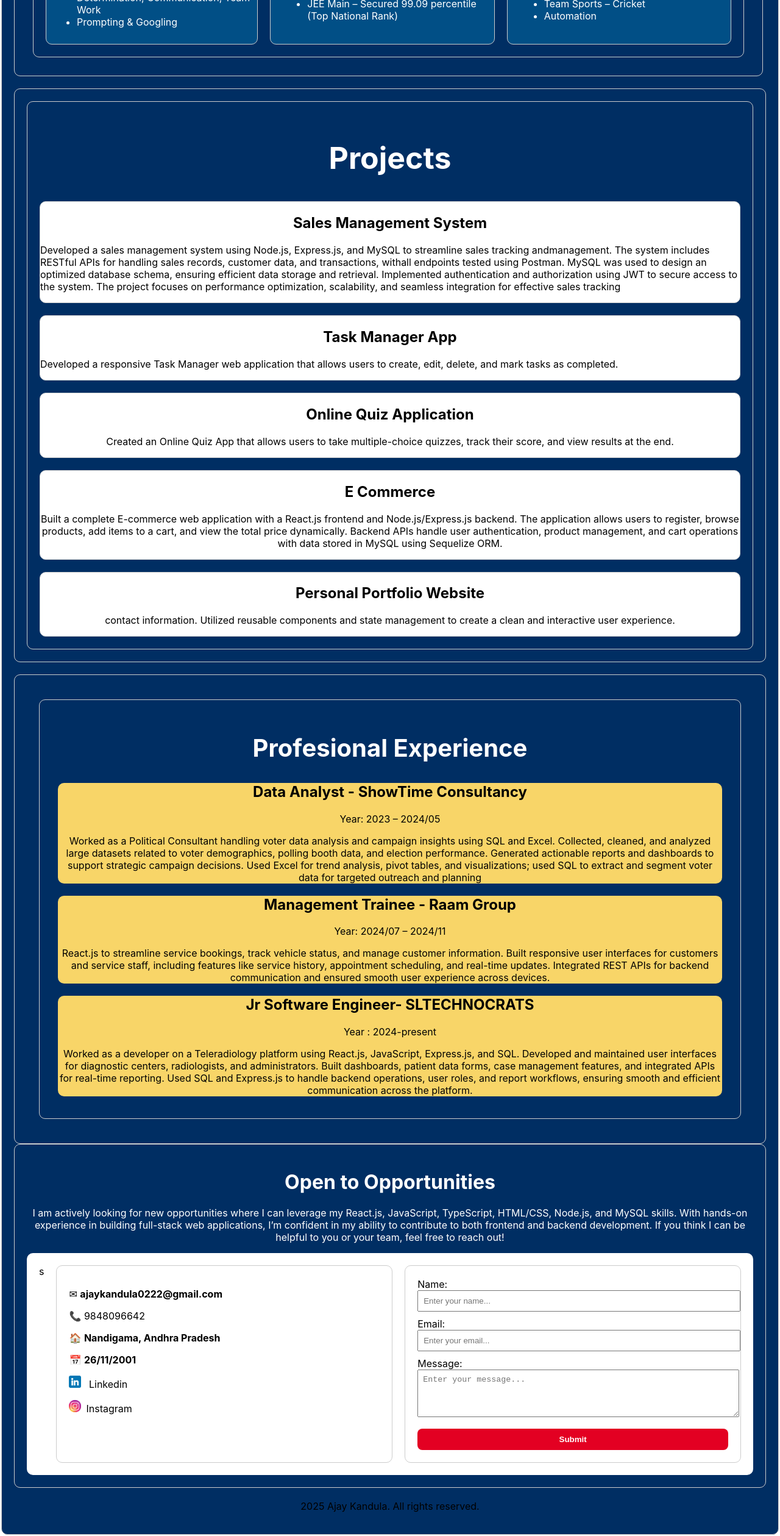
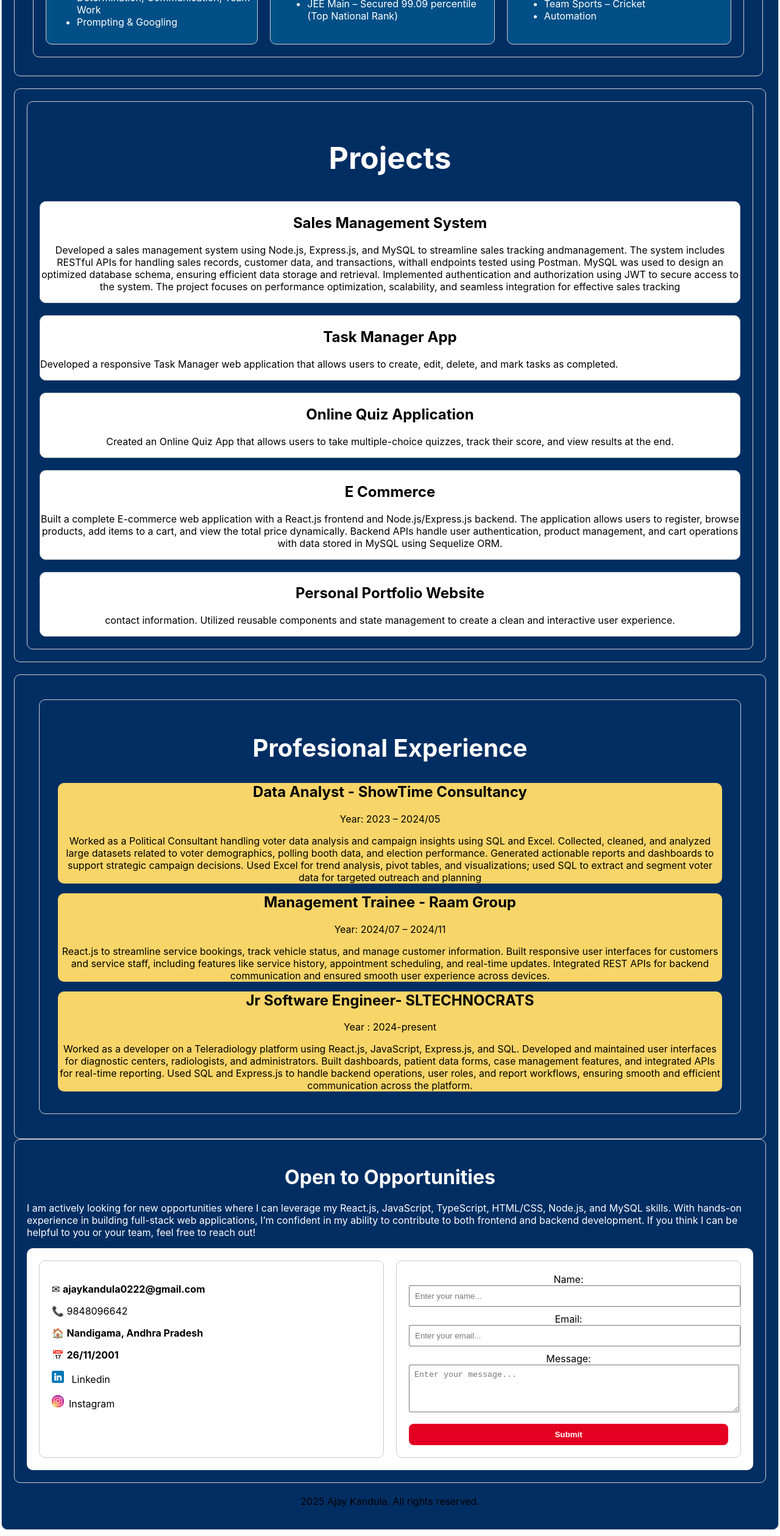
Before and after one commit to Ajay-kandula/Protfolio, a React (Create React App) app: page / in a window 1280 px wide. Shown: the part 1832-4351 px from the top of the page at 61% size. Built offline with nearby package versions, Linux system fonts and the light colour scheme.

Commit message:
"update"

```diff
--- a/src/Component/Contact.js
+++ b/src/Component/Contact.js
@@ -65,7 +65,7 @@ function Contact() {
                 }}>
                     Open to Opportunities
                 </h1>
-                <p style={{ textAlign: 'center', color: "white" }}>
+                <p style={{ color: "white" }}>
                     I am actively looking for new opportunities where I can leverage my React.js, JavaScript, TypeScript, HTML/CSS, Node.js, and MySQL skills. With hands-on experience in building full-stack web applications, I’m confident in my ability to contribute to both frontend and backend development. If you think I can be helpful to you or your team, feel free to reach out!
                 </p>
 
@@ -81,14 +81,14 @@ function Contact() {
     boxSizing: 'border-box',
     maxWidth: '100%',
     overflowX: 'hidden'
-}}>s
+}}>
                     <div style={{
                         flex: "1",
                         minWidth: '250px',
                         border: "1px solid #ccc",
                         borderRadius: "10px",
                         padding: "20px",
-                        textAlign: 'left',
+                        textAlign: 'centre',
                         backgroundColor: "white",
                         fontSize: '16px'
                     }}>
@@ -106,7 +106,7 @@ function Contact() {
                         border: "1px solid #ccc",
                         borderRadius: "10px",
                         padding: "20px",
-                        textAlign: 'left',
+                        textAlign: "center",
                         backgroundColor: "white"
                     }}>
                         <label>Name:</label><br />
--- a/src/Component/Profesional Experience.js
+++ b/src/Component/Profesional Experience.js
@@ -6,9 +6,9 @@ function Experience(){
                 <h1 style={{fontSize:"40px"}}>Profesional Experience</h1>
                 <div style={{border:"none",borderRadius:"10px",backgroundColor:"#f8d568",color:"black",marginRight:"10px",marginLeft:"10px"}}>
 
-                    <h1>Data Analyst - ShowTime Consultancy</h1>
+                    <h1 style={{marginTop:"5px"}}>Data Analyst - ShowTime Consultancy</h1>
                     <p>Year: 2023 – 2024/05 </p>
-                    <p>Worked as a Political Consultant handling voter data analysis and campaign insights
+                    <p style={{textAlign:'center'}}>Worked as a Political Consultant handling voter data analysis and campaign insights
 using SQL and Excel. Collected, cleaned, and analyzed large datasets related to voter
 demographics, polling booth data, and election performance. Generated actionable
 reports and dashboards to support strategic campaign decisions. Used Excel for trend
@@ -16,9 +16,9 @@ analysis, pivot tables, and visualizations; used SQL to extract and segment vote
 targeted outreach and planning</p>
                 </div>
                 <div  style={{border:"none",borderRadius:"10px",backgroundColor:"#f8d568",color:"black",marginRight:"10px",marginLeft:"10px",marginTop:"15px"}}>
-                    <h1>Management Trainee - Raam Group</h1>
+                    <h1 style={{marginTop:'5px'}}>Management Trainee - Raam Group</h1>
                     <p>Year: 2024/07 – 2024/11</p>
-                    <p>React.js to streamline service bookings, track vehicle status, and manage customer
+                    <p style={{textAlign:"center"}}>React.js to streamline service bookings, track vehicle status, and manage customer
 information. Built responsive user interfaces for customers and service staff, including
 features like service history, appointment scheduling, and real-time updates. Integrated
 REST APIs for backend communication and ensured smooth user experience across
@@ -26,8 +26,8 @@ devices.
 </p>
                 </div>
                 <div style={{border:"none",borderRadius:"10px",backgroundColor:"#f8d568",color:"black",marginRight:"10px",marginLeft:"10px",marginTop:"15px"}}>
-                   <h1>Jr Software Engineer- SLTECHNOCRATS</h1>
-                   <p>Year : 2024-present</p>
+                   <h1 style={{marginTop:"5px"}}>Jr Software Engineer- SLTECHNOCRATS</h1>
+                   <p style={{textAlign:"center"}}>Year : 2024-present</p>
                    <p>Worked as a developer on a Teleradiology platform using React.js, JavaScript, Express.js,
 and SQL. Developed and maintained user interfaces for diagnostic centers, radiologists,
 and administrators. Built dashboards, patient data forms, case management features, and
--- a/src/Component/Project.js
+++ b/src/Component/Project.js
@@ -6,21 +6,21 @@ function Project(){
                 <h1 style={{fontSize:"50px",fontFamily:"revert"}}>Projects</h1>
                 <div style={{border:"1px solid #ccc",borderRadius:"10px",color:'black',backgroundColor:"white",textAlign:'center'}}>
                     <h1>Sales Management System</h1>
-                    <p style={{textAlign:'left'}}>Developed a sales management system using Node.js, Express.js, and MySQL to streamline sales tracking andmanagement. The system includes RESTful APIs for handling sales records, customer data, and transactions, withall endpoints tested using Postman. MySQL was used to design an optimized database schema, ensuring efficient
+                    <p style={{textAlign:"center"}}>Developed a sales management system using Node.js, Express.js, and MySQL to streamline sales tracking andmanagement. The system includes RESTful APIs for handling sales records, customer data, and transactions, withall endpoints tested using Postman. MySQL was used to design an optimized database schema, ensuring efficient
 data storage and retrieval. Implemented authentication and authorization using JWT to secure access to the system.
 The project focuses on performance optimization, scalability, and seamless integration for effective sales tracking</p>
                 </div>
                 <div style={{border:"1px solid #ccc",borderRadius:"10px",color:'black',backgroundColor:"white",textAlign:'center',marginTop:"20px"}}>
-                      <h1>Task Manager App</h1>
+                      <h1 style={{textAlign:"center"}}>Task Manager App</h1>
                      <p style={{textAlign:"left"}}>Developed a responsive Task Manager web application that allows users to create, edit, delete, and mark tasks as completed.</p>
 
                 </div>
                 <div style={{border:"1px solid #ccc",borderRadius:"10px",color:'black',backgroundColor:"white",textAlign:'center',marginTop:"20px"}}>
-                    <h1>Online Quiz Application</h1>
+                    <h1 style={{textAlign:'center'}}>Online Quiz Application</h1>
                     <p>Created an Online Quiz App that allows users to take multiple-choice quizzes, track their score, and view results at the end.</p>
                 </div >
                 <div style={{border:"1px solid #ccc",borderRadius:"10px",color:'black',backgroundColor:"white",textAlign:'center',marginTop:"20px"}}>
-                     <h1>E Commerce</h1>
+                     <h1 style={{textAlign:'center'}}>E Commerce</h1>
                     <p>Built a complete E-commerce web application with a React.js frontend and Node.js/Express.js backend. The
 application allows users to register, browse products, add items to a cart, and view the total price dynamically.
 Backend APIs handle user authentication, product management, and cart operations with data stored in MySQL
@@ -28,7 +28,7 @@ using Sequelize ORM.
 </p>
                 </div>
                 <div style={{border:"1px solid #ccc",borderRadius:"10px",color:'black',backgroundColor:"white",textAlign:'center',marginTop:"20px"}}>
-                        <h1>Personal Portfolio Website</h1>
+                        <h1 style={{textAlign:'center'}}>Personal Portfolio Website</h1>
                 <p>contact information. Utilized reusable components and state management to create a clean and interactive user
 experience.
 </p>
```
